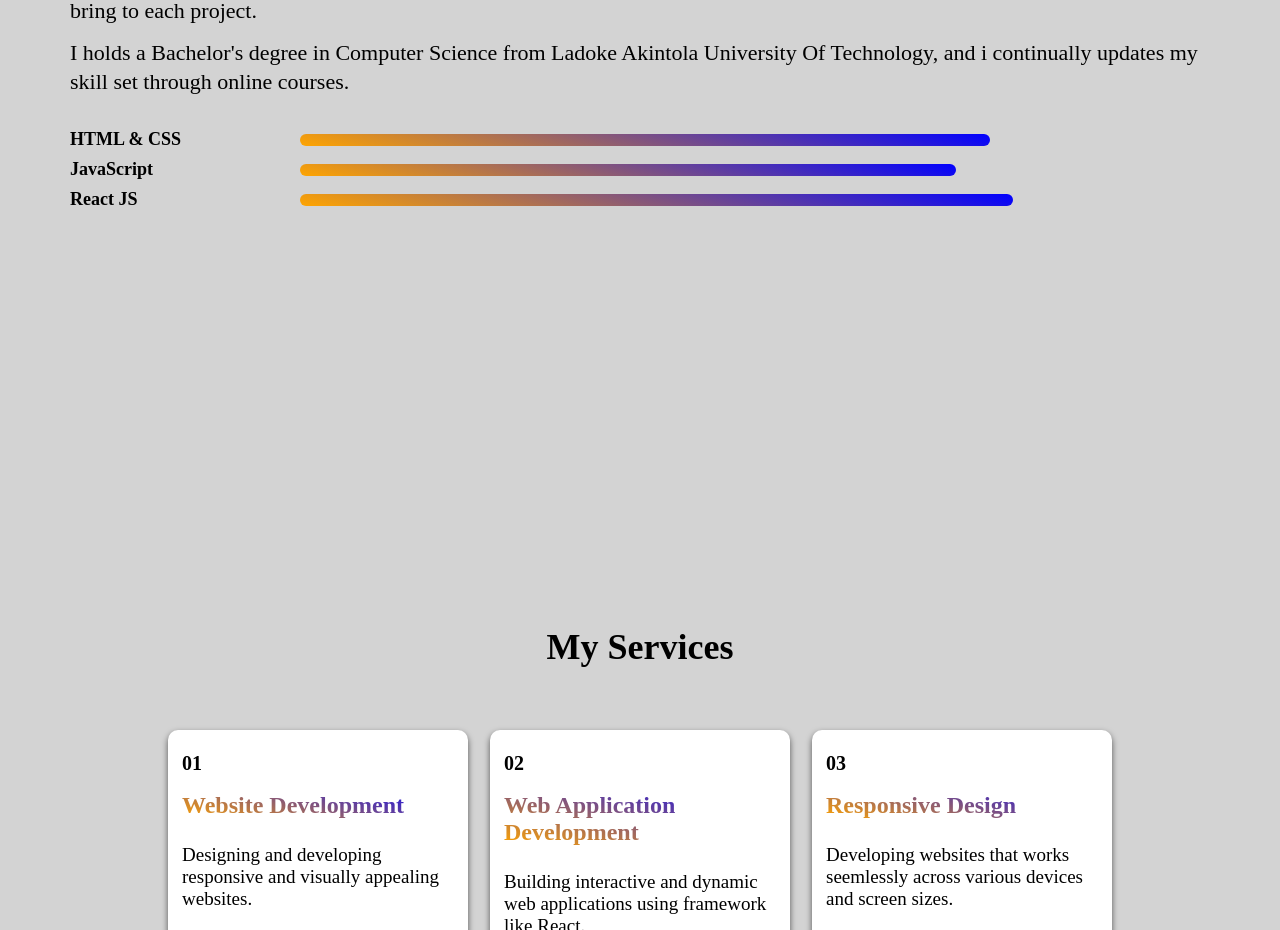
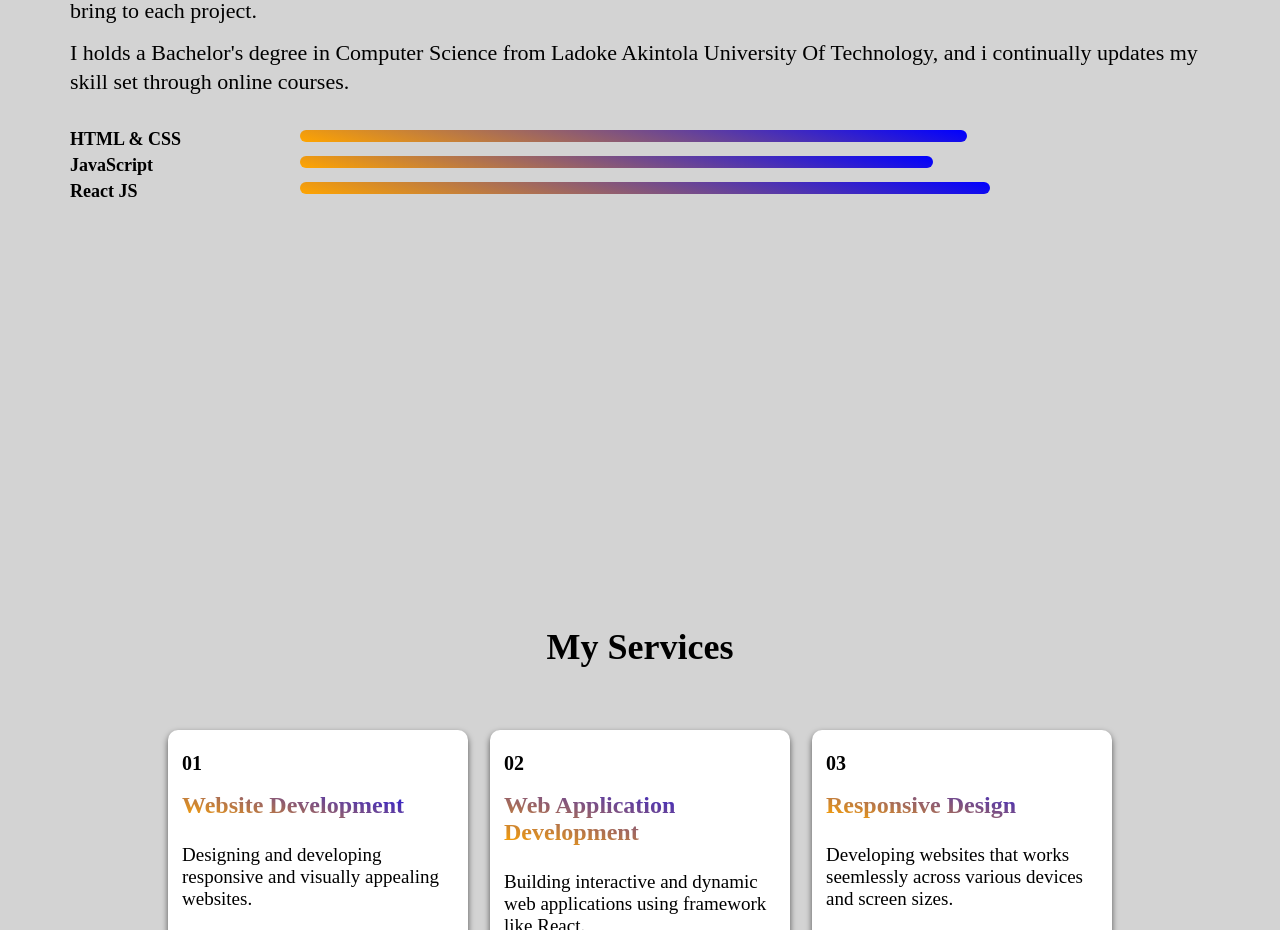
Before and after one commit to Matthias-Paul/Portfolio-, a React (Vite) app: page / in a window 1280 px wide. Shown: the part 1060-1990 px from the top of the page. Built offline with nearby package versions, Linux system fonts and the light colour scheme.

Commit message:
i commit

```diff
--- a/src/About.jsx
+++ b/src/About.jsx
@@ -26,15 +26,15 @@ export default function About() {
 
         <div className={styles.range}>
           <div className={styles.lan}>
-            HTML & CSS <hr style={{ width: "60%" }} />{" "}
+            HTML & CSS <hr style={{ width: "58%" }} />{" "}
+          </div>
+          <div className={styles.lan}>
+
+            JavaScript <hr style={{ width: "55%" }} />{" "}
           </div>
           <div className={styles.lan}>
             {" "}
-            JavaScript <hr style={{ width: "57%" }} />{" "}
-          </div>
-          <div className={styles.lan}>
-            {" "}
-            React JS <hr style={{ width: "62%" }} />{" "}
+            React JS <hr style={{ width: "60%" }} />{" "}
           </div>
         </div>
       </div>
--- a/src/about.module.css
+++ b/src/about.module.css
@@ -29,7 +29,7 @@
     margin-bottom: 13px;
 }
 .range hr{
-margin-top: -16px;
+margin-top: -20px;
 margin-left: 35%;
 height:12px;
 border-radius: 10px;
```
